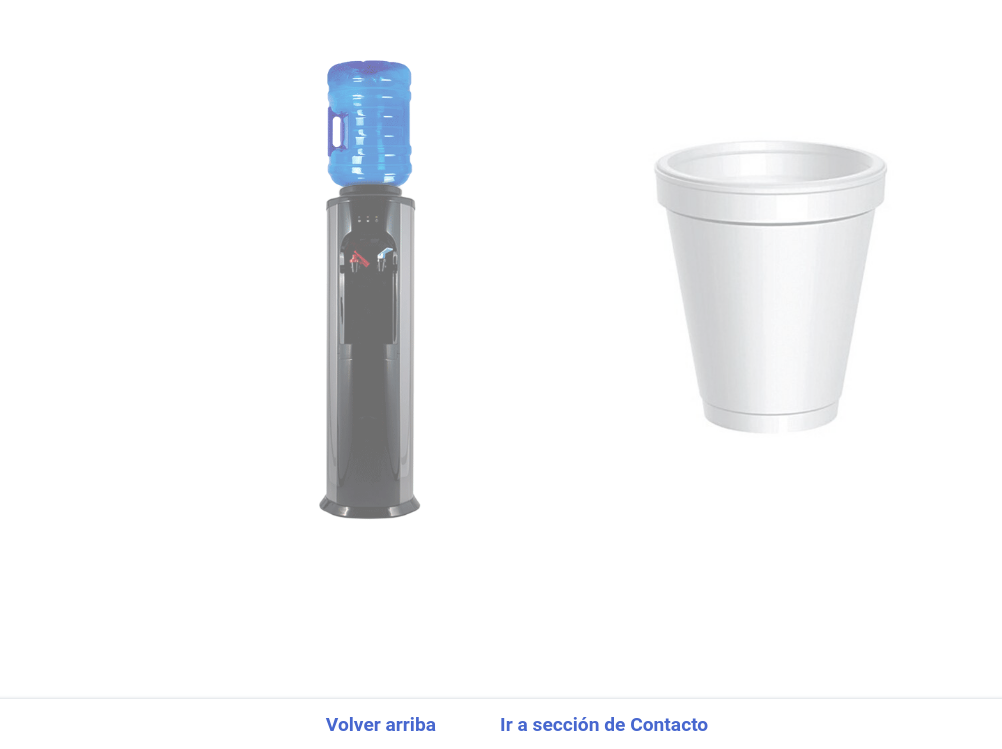
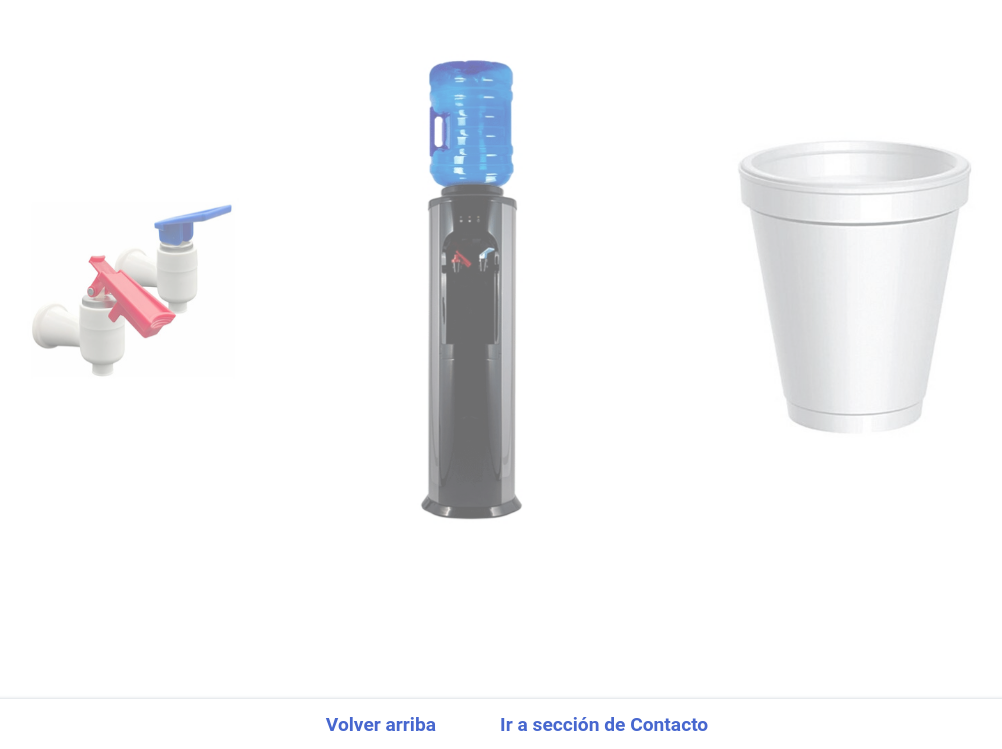
Before and after one commit to TomasDangelo/Aguamerica-TomasD-Angelo, a plain HTML site: page index.html in a window 1280 px wide. Shown: the part 882-1631 px from the top of the page, without its empty margins (123-1125 px from the left). Drawn offline with Linux system fonts and the light colour scheme.

Commit message:
Agregando canillas

```diff
--- a/css/estilos.css
+++ b/css/estilos.css
@@ -247,7 +247,6 @@ grid-template-rows: 15% auto auto 15%;
     margin-bottom: 5rem;
     max-width: 1000px;
     width: 80%;
-
     padding: 1rem;
 
 }
@@ -297,6 +296,12 @@ transform: translate(10px) scale(1.2);
     .header__open{
         display: none;
     }
+
+    .canillas{
+        max-width: 200px;
+        max-height: 300px;
+    }
+
 
 /*Inicio media 1024*/
 
--- a/index.html
+++ b/index.html
@@ -9,8 +9,6 @@
     <link rel="preconnect" href="https://fonts.googleapis.com">
     <link rel="preconnect" href="https://fonts.gstatic.com" crossorigin>
     <link href="https://fonts.googleapis.com/css2?family=Outfit:wght@100;400;700&display=swap" rel="stylesheet">
-
-    <script src="https://kit.fontawesome.com/ffc442aae2.js" crossorigin="anonymous"></script>
 </head>
 <body>
 
@@ -46,7 +44,8 @@
 <section id="terceraseccion">
 
 <div class="animacion">
- <img src="images/dispenser-2.jpg" alt="dispenser">
+    <img class="canillas" src="images/canillas-dispenser.jpg" alt="">
+ <img class="dispenser" src="images/dispenser-2-copia.jpg" alt="dispenser">
  <img class="vaso" src="images/vaso-termico.jpg" alt="vaso">
 </div>
 
```
Also changed, not shown: images/canillas-dispenser.jpg (added), images/dispenser-2-copia.jpg (added).
